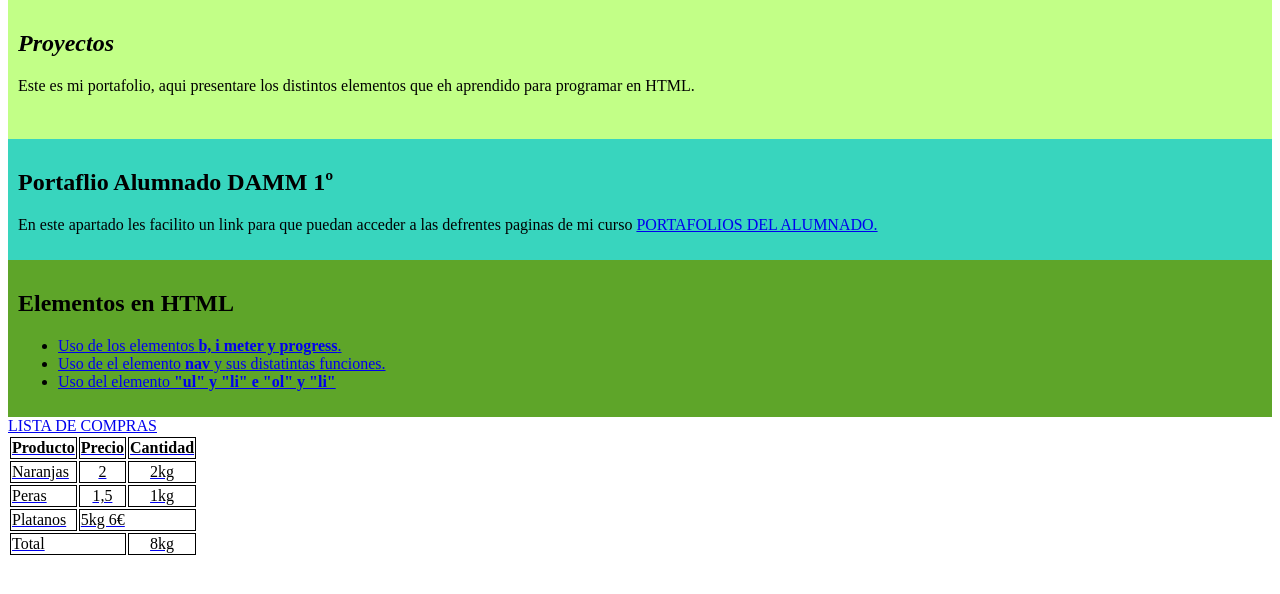
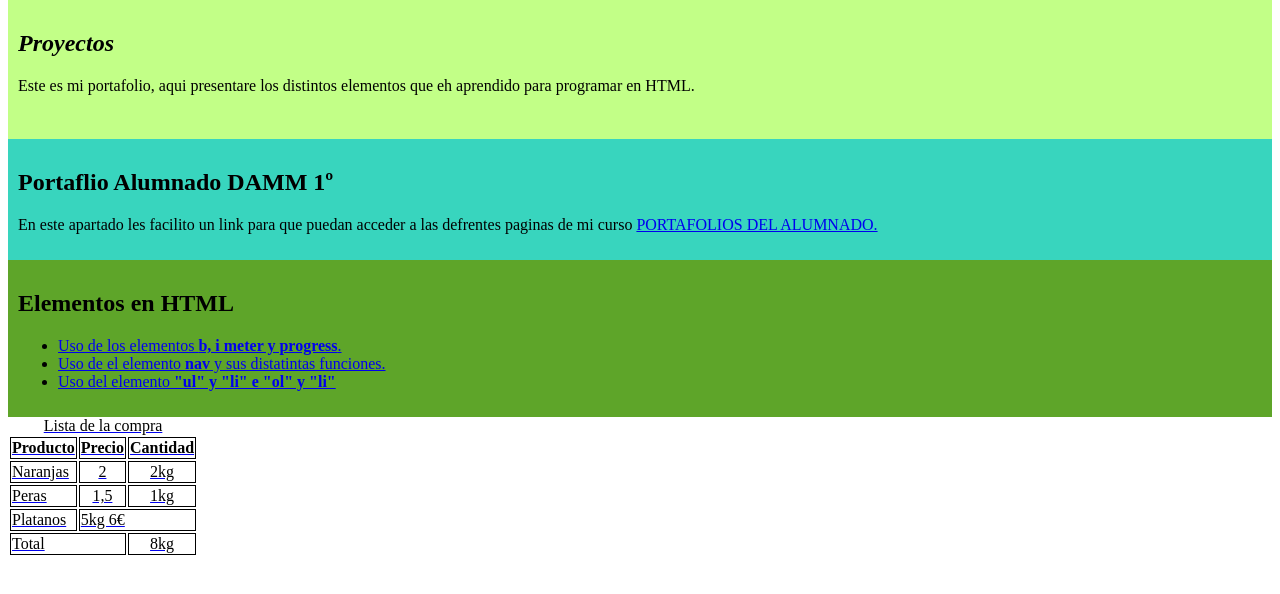
Before and after one commit to javiervalencia21/DIGI2026-2027, a plain HTML site: page index.html in a window 1280 px wide. Shown: the part 66-660 px from the top of the page. Drawn offline with Linux system fonts and the light colour scheme.

Commit message:
Add caption to shopping list table in index.html

```diff
--- a/index.html
+++ b/index.html
@@ -58,8 +58,8 @@
         <li><a href="http://localhost:63342/Ud1/Lista%20compra.html?_ijt=grerr50o2pe6mft5eqnobeg1if">Uso del elemento <b>"ul" y "li" e "ol" y "li"</b></li>
       </ul>
       </div>
-  LISTA DE COMPRAS
 <table>
+  <caption>Lista de la compra</caption>
     <thead>
     <tr>
         <th>Producto</th>
```
